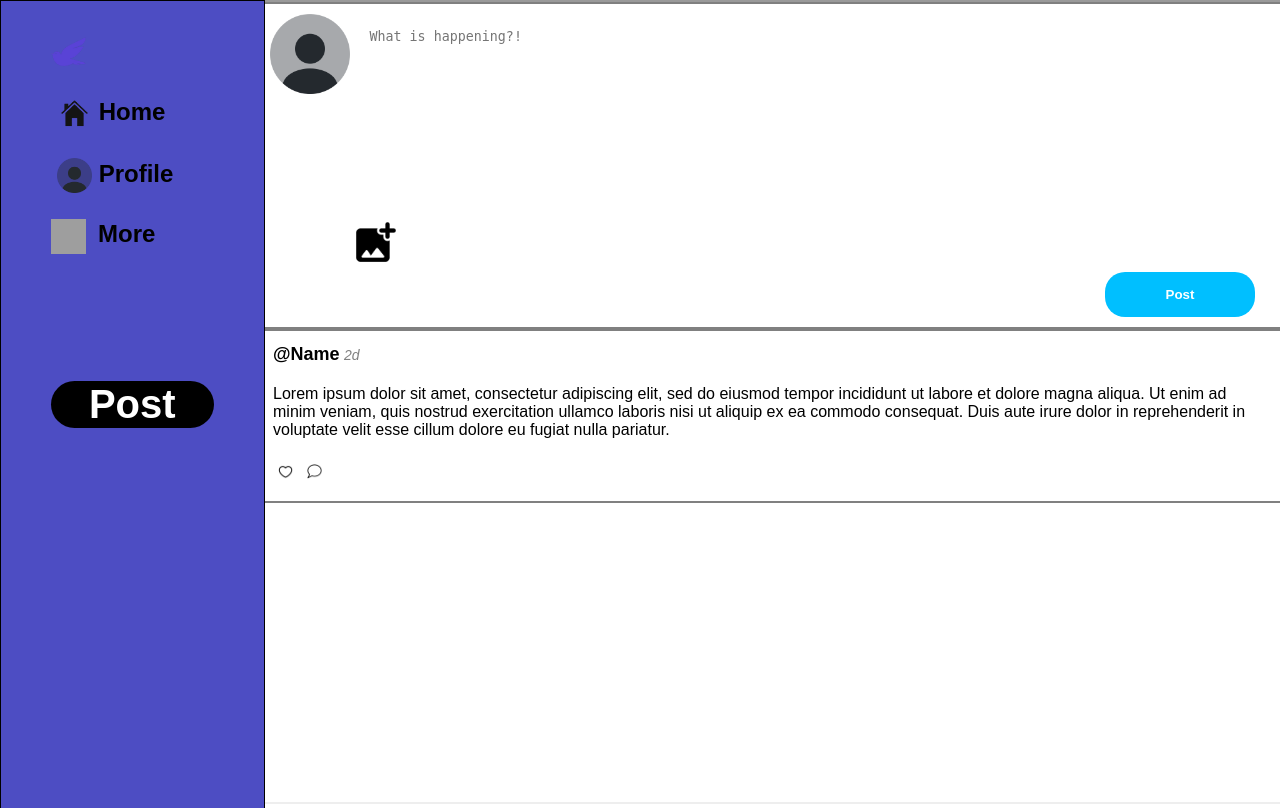
After one commit to WhatABeatifulDuwang/Chirpify, a PHP site: page /pages/parent-page.php in a window 1280 px wide. The commit adds this page. Run offline with PHP 8.4, Linux system fonts and the light colour scheme; grey boxes are pictures that could not be loaded.

Commit message:
Changed pages to iframe sections in parent div

```diff
--- a/project/database.php
+++ b/project/database.php
@@ -6,3 +6,4 @@ $dbPassword = "";
 $dbName = "chirpify";
 
 $conn = mysqli_connect($dbServername, $dbUsername, $dbPassword, $dbName);
+?>
--- a/project/dependencies/components/nav_bars/navbar.html
+++ b/project/dependencies/components/nav_bars/navbar.html
@@ -5,21 +5,24 @@
     <meta name="viewport" content="width=device-width, initial-scale=1.0">
     <title>Home</title>
     <link rel="stylesheet" href="../dependencies/styles/navbar_style.css">
+    <script src="../dependencies/scripts/parent-page_script.js"></script>
 </head>
 <nav>
     <ul>
         <li>
-            <a href="../pages/home.php">
-            <img class="icon" src="../assets/imgs/logo_no_bg.png" alt="bird-logo">
-            </a>
+            <img onclick="showPage('../pages/home.php')" class="icon" src="../assets/imgs/logo_no_bg.png" alt="bird-logo">
         </li>
             <li>
+                <button onclick="showPage('../pages/home.php')">
                 <img class="icon" src="../assets/imgs/house-icon-nobg.png" alt="house-icon"/>
-                <a href="../pages/home.php">Home</a>
+                Home
+                </button>
             </li>
         <li>
+            <button onclick="showPage('../pages/profile-page.php')">
             <img class="icon" src="../assets/imgs/profile-icon.png" alt="profile-icon">
-            <a href="../pages/profile-page.php">Profile</a>
+            Profile
+            </button>
         </li>
         <li>
             <div class="dropdown">
--- /dev/null
+++ b/project/dependencies/scripts/parent-page_script.js
@@ -0,0 +1,8 @@
+document.addEventListener('DOMContentLoaded',function () {
+    showPage('../pages/home.php');
+})
+
+function showPage(url) {
+    var home = document.getElementById('parent_div');
+    home.src = url;
+}
--- a/project/dependencies/styles/home_style.css
+++ b/project/dependencies/styles/home_style.css
@@ -1,24 +1,11 @@
 body {
     font-family: Arial, sans-serif;
+    overflow: auto;
     margin: 0;
-    overflow-x: hidden;
 }
 
 footer {
     background-color: rgb(128, 128, 128);
-}
-
-.row{
-    display: flex;
-    flex-direction: row;
-    flex-wrap: wrap;
-}
-
-.column{
-    display: flex;
-    justify-content: flex-start;
-    flex-direction: column;
-    flex: 1;
 }
 
 .tweetOverview{
--- a/project/dependencies/styles/navbar_style.css
+++ b/project/dependencies/styles/navbar_style.css
@@ -1,17 +1,17 @@
 nav {
     display: flex;
     flex-direction: column;
-    height: 100%;
-    width: 20vw;
-    background-color: deepskyblue;
+    min-width: 19%;
+    background-color: rgb(77, 77, 195);
     border-style: solid;
-    border-width: 2px;
+    border-width: 1px;
     border-color: black;
     font-size: 24px;
     font-weight: bold;
     list-style: none;
     margin: 0;
     padding: 10px;
+    min-height: 100%;
     position: fixed;
 }
 
@@ -41,7 +41,6 @@ nav li img{
 }
 
 .dropdown button{
-    background-color: deepskyblue;
     border: none;
     font-size: 24px;
     font-weight: bold;
@@ -85,3 +84,10 @@ nav li img{
     width: 80%;
     font-size: 40px;
 }
+
+button{
+    border-style: none;
+    background-color: transparent;
+    font-size: 24px;
+    font-weight: bold;
+}
--- /dev/null
+++ b/project/dependencies/styles/parent_style.css
@@ -0,0 +1,24 @@
+body{
+    margin: 0;
+    overflow-x: hidden;
+}
+
+.navbar{
+    min-width: 20%;
+}
+
+#parent_div {
+    min-height: 100%;
+    min-width: 100%;
+}
+
+.container {
+    width: 100%;
+}
+
+.row{
+    display: flex;
+    flex-direction: row;
+    justify-content: space-evenly;
+    height: 100vh;
+}
--- a/project/index.html
+++ b/project/index.html
@@ -44,7 +44,7 @@
                 </div>
             </div>
         <!-- login/signup sectie -->
-        <iframe src="./pages/login-page.php" frameborder="0" id="side-bar-frame" class="login-sect-2 col-12 col-lg-6"></iframe>
+        <iframe src="./pages/login-page.php"  id="side-bar-frame" class="login-sect-2 col-12 col-lg-6"></iframe>
     </section>
 </body>
 <footer class="footer card-footer">
--- a/project/pages/home.php
+++ b/project/pages/home.php
@@ -1,4 +1,4 @@
-<?php include_once('../database.php');?>
+<? //php include_once('../database.php');?>
 <!DOCTYPE html>
 <html lang="en">
 <head>
@@ -9,12 +9,6 @@
     <script src="../dependencies/scripts/home_script.js"></script>
 </head>
 <body>
-    <div class="row">
-        <div class="navbar">
-            <!--  This line of code assigns the navigation bar component to this div.  -->
-            <?php include "../dependencies/components/nav_bars/navbar.html" ?>
-        </div>
-        <div class="column">
     <div class="tweetPost">
         <form>
             <img src="../assets/imgs/profile-icon.png" alt="profile_picture" class="profile_picture">
@@ -75,7 +69,5 @@
             ?>
         </table>
     </div>
-        </div>
-    </div>
 </body>
 </html>
--- /dev/null
+++ b/project/pages/parent-page.php
@@ -0,0 +1,21 @@
+<!DOCTYPE html>
+<html lang="en">
+<head>
+    <meta charset="UTF-8">
+    <meta name="viewport" content="width=device-width, initial-scale=1.0">
+    <title>Home</title>
+    <link rel="stylesheet" href="../dependencies/styles/parent_style.css">
+    <script src="../dependencies/scripts/parent-page_script.js"></script>
+</head>
+<body>
+<div class="row">
+    <div class="navbar">
+        <!--  This line of code assigns the navigation bar component to this div.  -->
+        <?php include "../dependencies/components/nav_bars/navbar.html" ?>
+    </div>
+    <div class="container">
+        <iframe id="parent_div"></iframe>
+    </div>
+</div>
+</body>
+</html>
--- a/project/pages/profile-page.php
+++ b/project/pages/profile-page.php
@@ -3,9 +3,8 @@
     <head>
         <script src="../dependencies/scripts/profile-page_script.js"></script>
         <link rel="stylesheet" href="../dependencies/styles/profile-page_style.css">
-        <title>Proffile Page<titel>
+        <title>Profile Page</title>
     </head>
     <body>
-        <?php include "../dependencies/components/nav_bars/navbar.html" ?>
     </body>
 </html>
```
Also changed, not shown: other parts of project/dependencies/styles/home_style.css (+17 -20 lines). Lines whose indentation alone changed are shown as unchanged.
